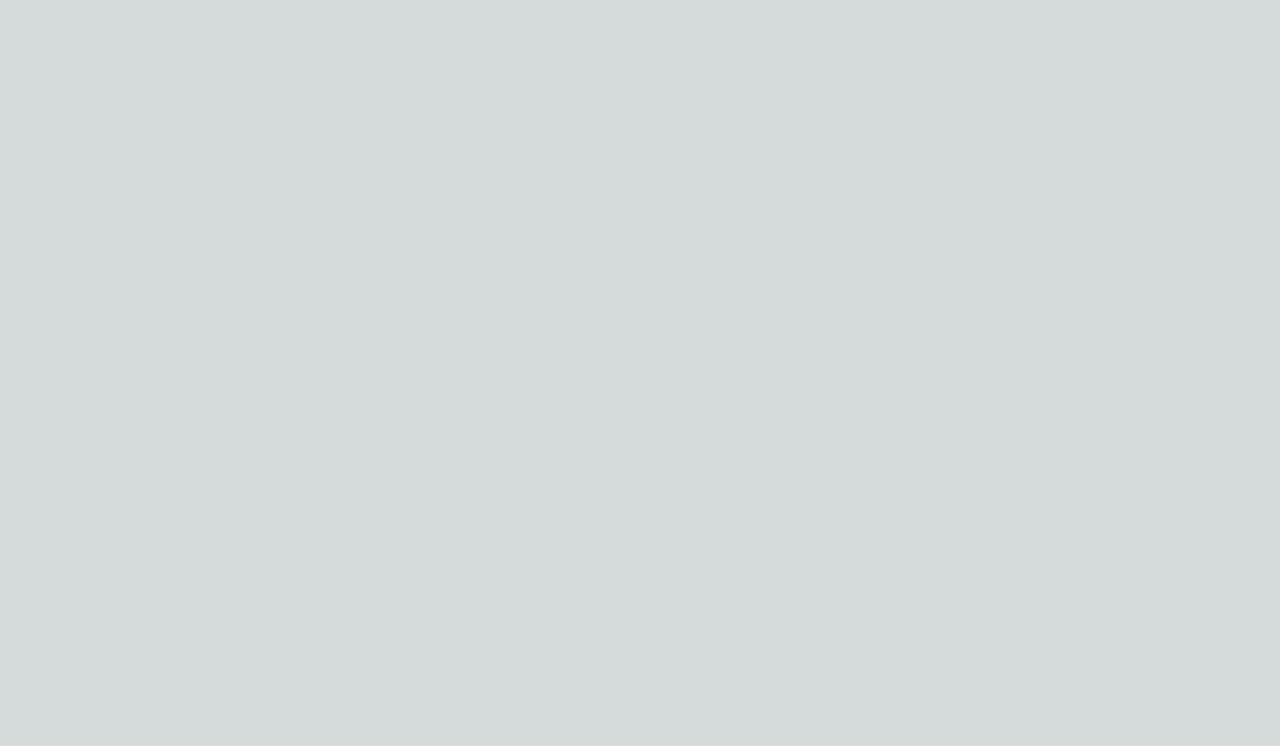
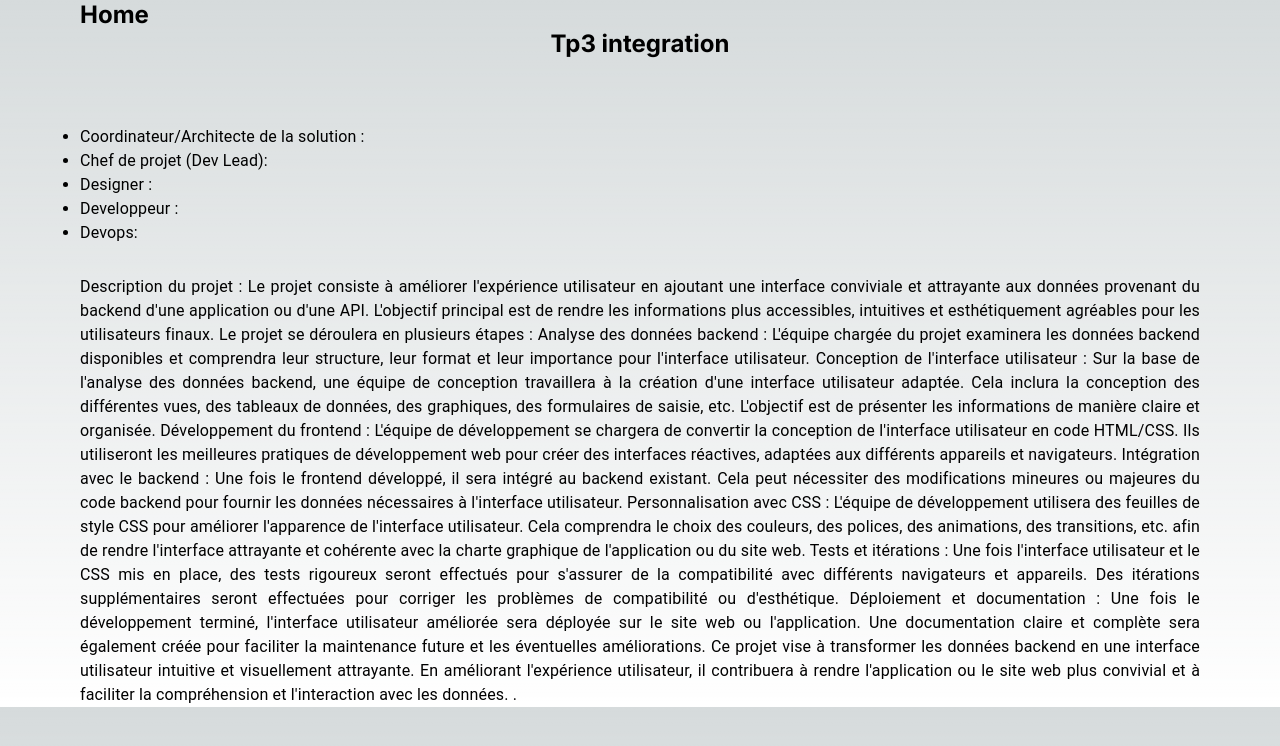
Before and after one commit to NateThibault/Projet_Final_Integration, a Next.js app: page / in a window 1280 px wide. Shown: the top 746 px of the page. Built offline with nearby package versions, Linux system fonts and the light colour scheme.

Commit message:
page acceuil titre les noms text

```diff
--- a/package.json
+++ b/package.json
@@ -17,6 +17,7 @@
     "@types/react": "18.2.12",
     "@types/react-dom": "18.2.5",
     "next": "13.4.6",
+    "next-intl": "2.15.0",
     "next-navigation": "^1.0.6",
     "react": "18.2.0",
     "react-dom": "18.2.0",
--- a/src/app/page.tsx
+++ b/src/app/page.tsx
@@ -1,9 +1,61 @@
+"use client"
+
 import styles from './page.module.css'
+import Header from "../components/molecules/header/header";
+import { Box } from '@mui/material';
+import { Grid } from '@mui/material';
+import { Typography } from '@mui/material';
+
 
 export default function Home() {
   return (
+    <>
+
     <main className={styles.main}>
 
+      <Box
+       sx={{ marginLeft:"80px"}}>
+     <Header title={"Home"}></Header>
+
+      </Box>
+     <Grid
+          container
+          justifyContent="center"
+          style={{ minHeight: 'calc(20vh - 64px)' }}
+        >
+          <Grid item>
+            <Typography variant="h2" align="center">
+            </Typography>
+          </Grid>
+
+         <h2>Tp3 integration</h2>
+     </Grid>
+     <Typography sx={{ marginLeft:"80px", marginRight:"80px"}}>
+     <ul>
+          <li>Coordinateur/Architecte de la solution : </li>
+          <li>Chef de projet (Dev Lead): </li>
+          <li>Designer  : </li>
+          <li>Developpeur : </li>
+          <li>Devops: </li>
+        </ul>
+        </Typography>
+
+     <Typography sx={{marginTop:"30px", marginLeft:"80px", marginRight:"80px",textAlign:"justify"}}>Description du projet :
+Le projet consiste à améliorer l'expérience utilisateur en ajoutant une interface conviviale et attrayante aux données provenant du backend d'une application ou d'une API. L'objectif principal est de rendre les informations plus accessibles, intuitives et esthétiquement agréables pour les utilisateurs finaux.
+Le projet se déroulera en plusieurs étapes :
+Analyse des données backend : L'équipe chargée du projet examinera les données backend disponibles et comprendra leur structure, leur format et leur importance pour l'interface utilisateur.
+Conception de l'interface utilisateur : Sur la base de l'analyse des données backend, une équipe de conception travaillera à la création d'une interface utilisateur adaptée. Cela inclura la conception des différentes vues, des tableaux de données, des graphiques, des formulaires de saisie, etc. L'objectif est de présenter les informations de manière claire et organisée.
+Développement du frontend : L'équipe de développement se chargera de convertir la conception de l'interface utilisateur en code HTML/CSS. Ils utiliseront les meilleures pratiques de développement web pour créer des interfaces réactives, adaptées aux différents appareils et navigateurs.
+Intégration avec le backend : Une fois le frontend développé, il sera intégré au backend existant. Cela peut nécessiter des modifications mineures ou majeures du code backend pour fournir les données nécessaires à l'interface utilisateur.
+Personnalisation avec CSS : L'équipe de développement utilisera des feuilles de style CSS pour améliorer l'apparence de l'interface utilisateur. Cela comprendra le choix des couleurs, des polices, des animations, des transitions, etc. afin de rendre l'interface attrayante et cohérente avec la charte graphique de l'application ou du site web.
+Tests et itérations : Une fois l'interface utilisateur et le CSS mis en place, des tests rigoureux seront effectués pour s'assurer de la compatibilité avec différents navigateurs et appareils. Des itérations supplémentaires seront effectuées pour corriger les problèmes de compatibilité ou d'esthétique.
+Déploiement et documentation : Une fois le développement terminé, l'interface utilisateur améliorée sera déployée sur le site web ou l'application. Une documentation claire et complète sera également créée pour faciliter la maintenance future et les éventuelles améliorations.
+Ce projet vise à transformer les données backend en une interface utilisateur intuitive et visuellement attrayante. En améliorant l'expérience utilisateur, il contribuera à rendre l'application ou le site web plus convivial et à faciliter la compréhension et l'interaction avec les données.
+.</Typography>
+
+
+
     </main>
-  )
+    </>
+  );
 }
--- /dev/null
+++ b/src/components/molecules/header/header.tsx
@@ -0,0 +1,18 @@
+"use client"
+
+import React from 'react';
+import { useTranslations } from 'next-intl';
+interface HeaderProps{
+  title: string;
+}
+
+export default function Header(props: HeaderProps) {
+
+  return (
+    <>
+      <div className="container">
+        <h2>{props.title}</h2>
+      </div>
+    </>
+    );
+    }
```
Also changed, not shown: 2 other files (tests, documents, lock files or other folders).
